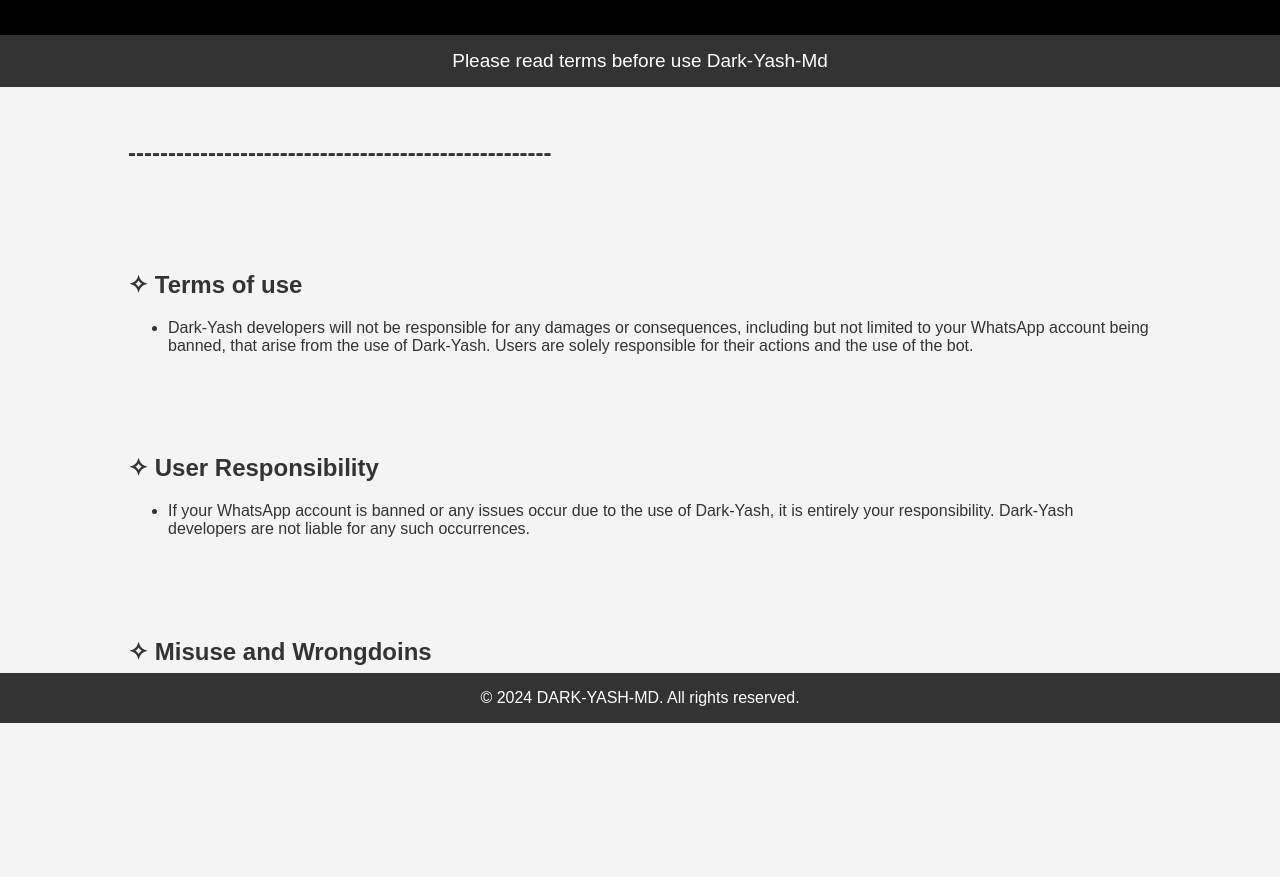
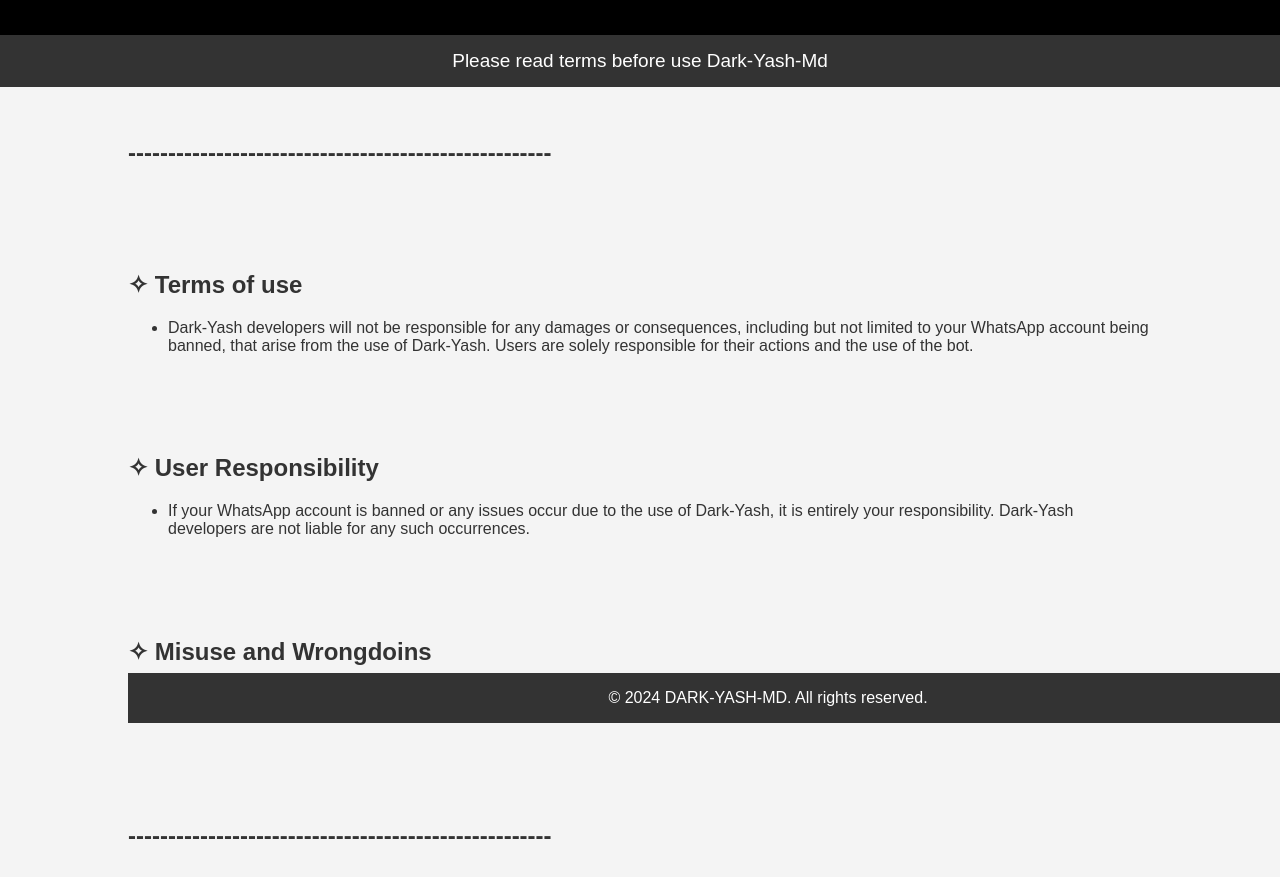
Before and after one commit to MANI-LK-2K24/sites, a plain HTML site: page index.html in a window 1280 px wide. Shown: the part 77-954 px from the top of the page. Before the commit the page ends 847 px from the top, so only its background shows below. Drawn offline with Linux system fonts and the light colour scheme.

Commit message:
Update index.html

```diff
--- a/index.html
+++ b/index.html
@@ -89,7 +89,10 @@
             <ul>
         </section>
     </div>
-
+     <div class="container">
+       <section id="home">
+            <h2>-----------------------------------------------------</h2>
+           </section>
     <footer>
         <p>&copy; 2024 DARK-YASH-MD. All rights reserved.</p>
     </footer>
```
